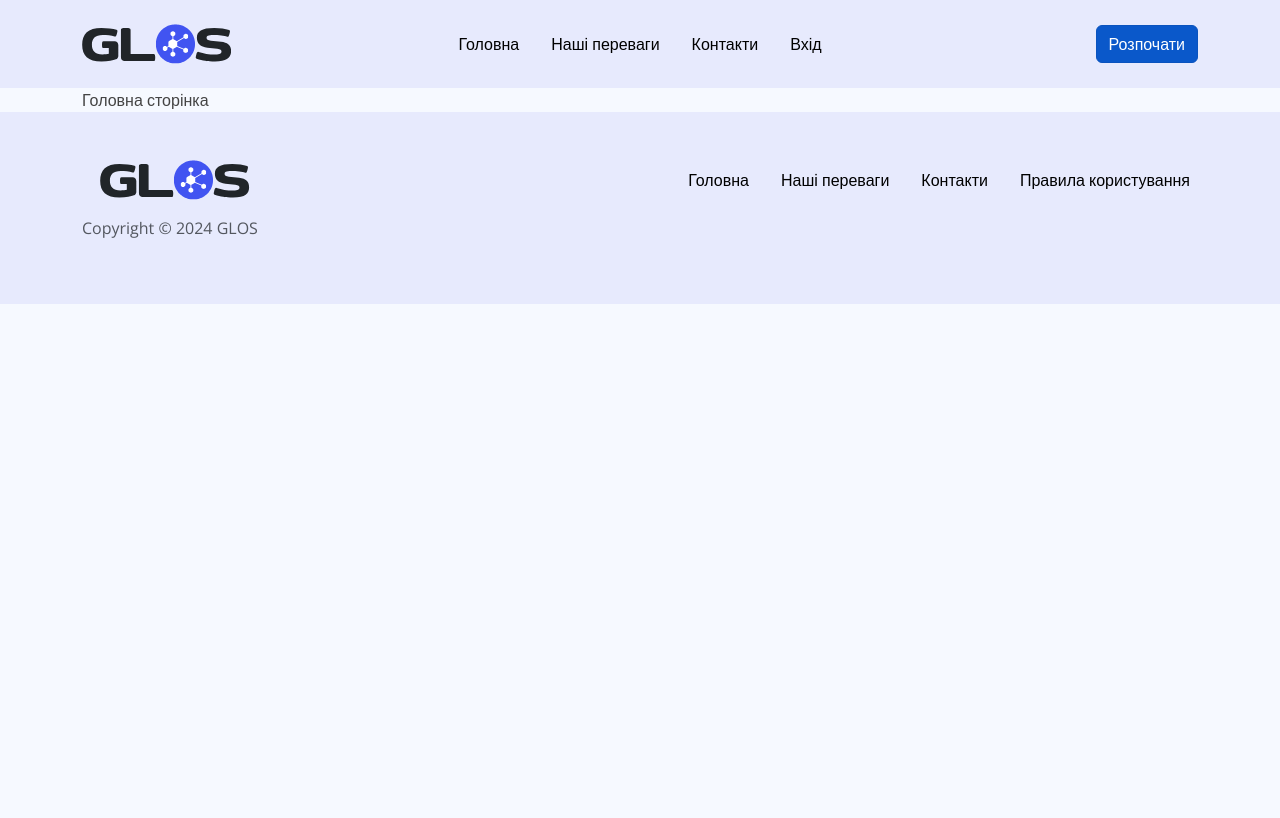
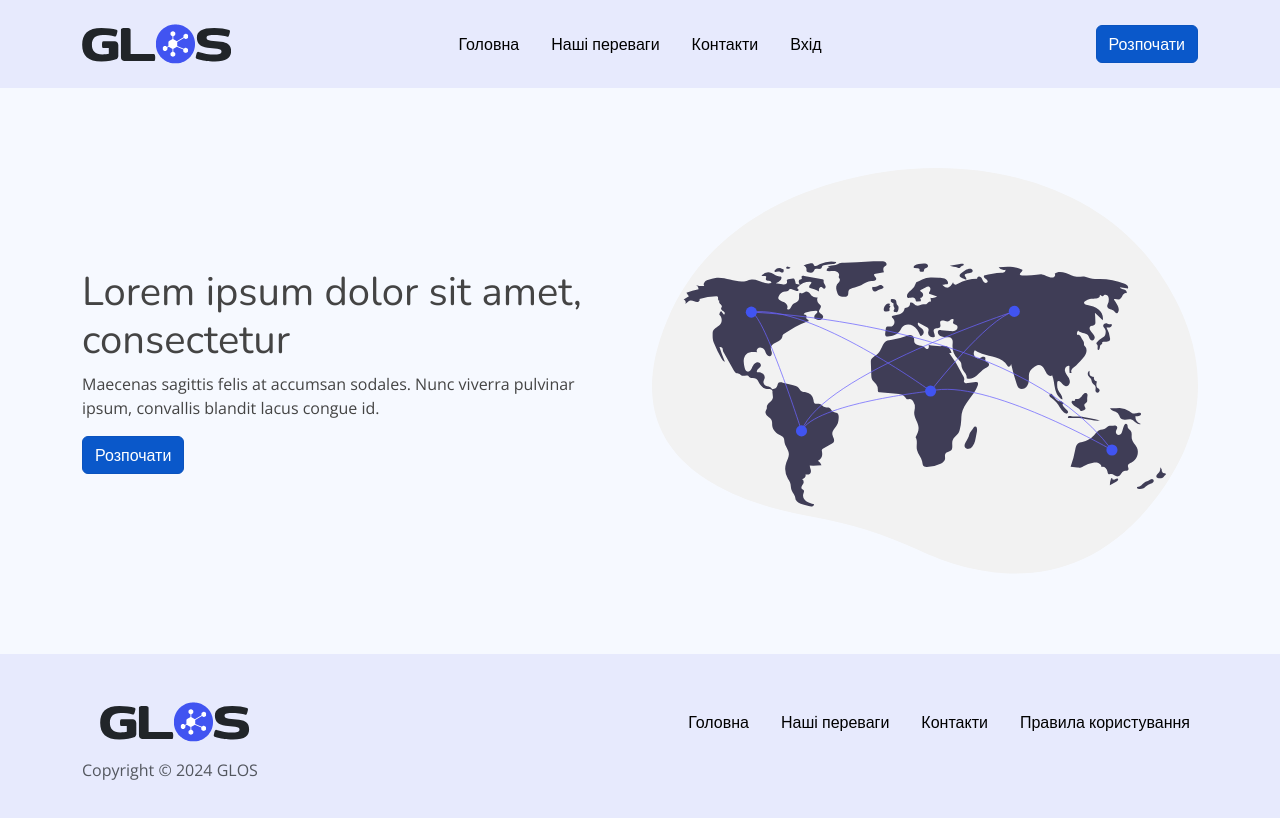
Before and after one commit to illiabazyliv/Glos-backend, a React (Create React App) app in the folder frontend/: page / in a window 1280 px wide. Shown: the top 818 px of the page. Built offline with nearby package versions, Linux system fonts and the light colour scheme.

Commit message:
added offer secion on the home page

```diff
--- a/frontend/src/assets/css/style.css
+++ b/frontend/src/assets/css/style.css
@@ -1,3 +1,5 @@
+/* General styles */
+
 :root {
     --accent-color: #4154f1;
     --accent-muted-color: #e7eafd;
@@ -12,3 +14,13 @@
 .site-footer {
     background-color: var(--accent-muted-color);
 }
+
+/* Home page styles */
+.offer-section {
+    padding: 80px 0;
+}
+
+.offer-img {
+    width: 100%;
+    height: auto;
+}
--- a/frontend/src/pages/HomePage/HomePage.js
+++ b/frontend/src/pages/HomePage/HomePage.js
@@ -1,7 +1,21 @@
+import { NavLink } from 'react-router-dom';
+import { ReactComponent as OfferImg } from "../../assets/svg/offer-img.svg";
+
 function HomePage() {
     return (
         <div className="container">
-            Головна сторінка
+            <section className="offer-section">
+                <div className="row">
+                    <div className="col-12 col-md-6 d-flex flex-column justify-content-center align-items-start">
+                        <h1>Lorem ipsum dolor sit amet, consectetur</h1>
+                        <p>Maecenas sagittis felis at accumsan sodales. Nunc viverra pulvinar ipsum, convallis blandit lacus congue id.</p>
+                        <NavLink className="btn btn-primary" to="/">Розпочати</NavLink>
+                    </div>
+                    <div className="col-12 col-md-6 mt-5 mt-md-0">
+                        <OfferImg className="offer-img"/>
+                    </div>
+                </div>
+            </section>
         </div>
     );
   }
```
Also changed, not shown: frontend/src/assets/svg/offer-img.svg (added).
